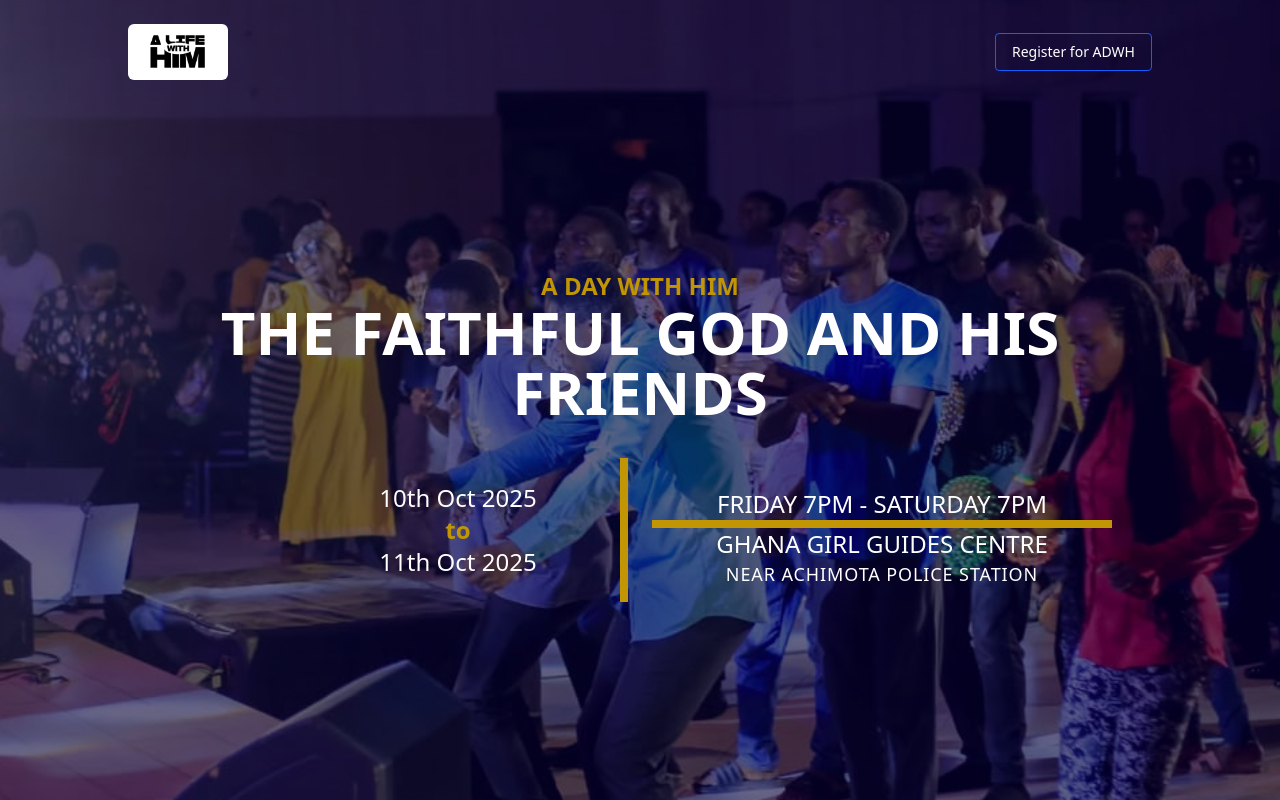
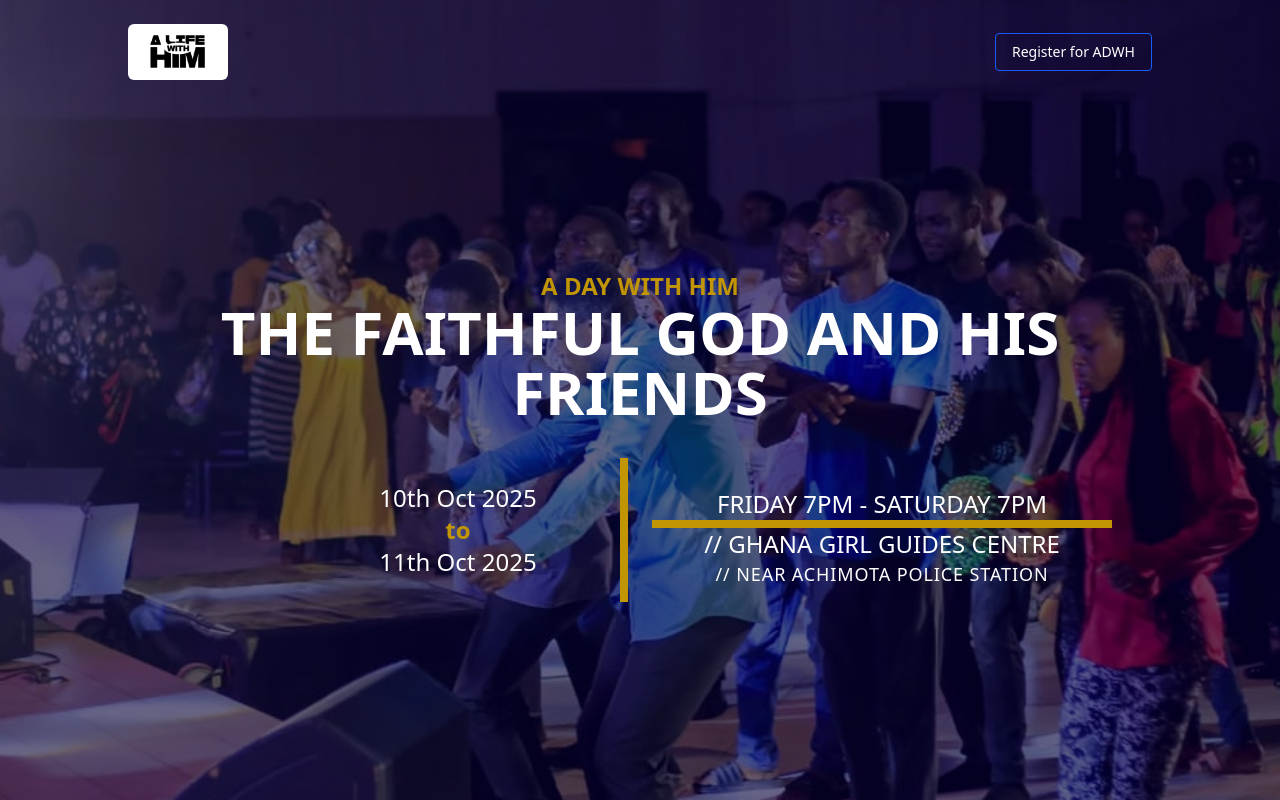
Before and after one commit to theStarkov/dojo-helpdesk, a Next.js app: page / in a window 1280 px wide. Built offline with nearby package versions, Linux system fonts and the light colour scheme.

Commit message:
Update Slider.js - comment venue

```diff
--- a/app/Components/Slider.js
+++ b/app/Components/Slider.js
@@ -155,10 +155,10 @@ export const Slider = () => {
 
                     <div className="border-b-8 border-[#C19503]"></div>
                     <div className="text-center text-bold text-2xl">
-                      GHANA GIRL GUIDES CENTRE
+                      // GHANA GIRL GUIDES CENTRE
                     </div>
                     <div className="text-center text-bold text-lg tracking-wider ">
-                      NEAR ACHIMOTA POLICE STATION
+                      // NEAR ACHIMOTA POLICE STATION
                     </div>
                   </div>
                 </div>
@@ -220,13 +220,13 @@ export const Slider = () => {
                 <div className=" p-3 text-white">
                   <div className="grid grid-rows-1">
                     <div className="text-center text-xl text-[#C19503] font-bold">
-                      Venue:
+                      // Venue:
                     </div>
                     <div className="text-center text-bold text-xl">
-                      Ghana Girl Guides
+                      // Ghana Girl Guides
                     </div>
                     <div className="text-center text-bold text-xl">
-                      Near Achimota Police Station
+                      // Near Achimota Police Station
                     </div>
                   </div>
                 </div>
```
